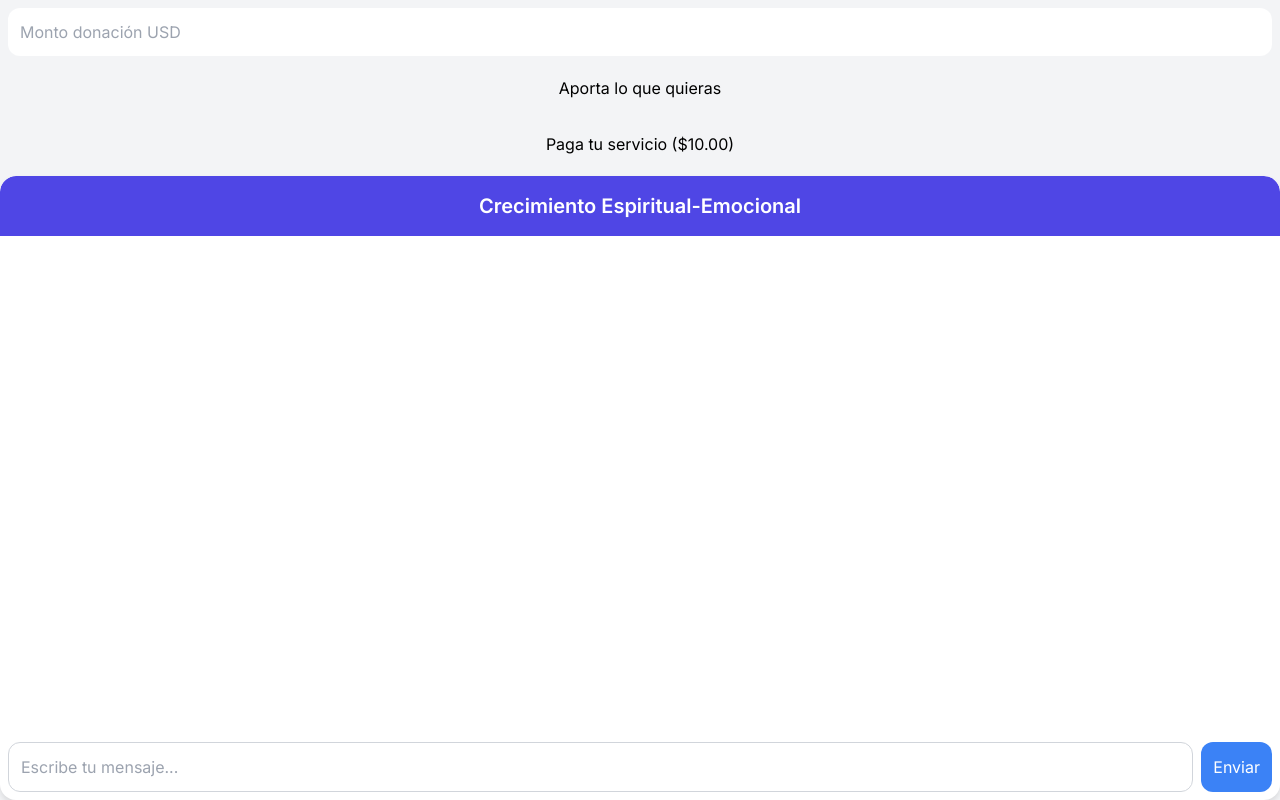
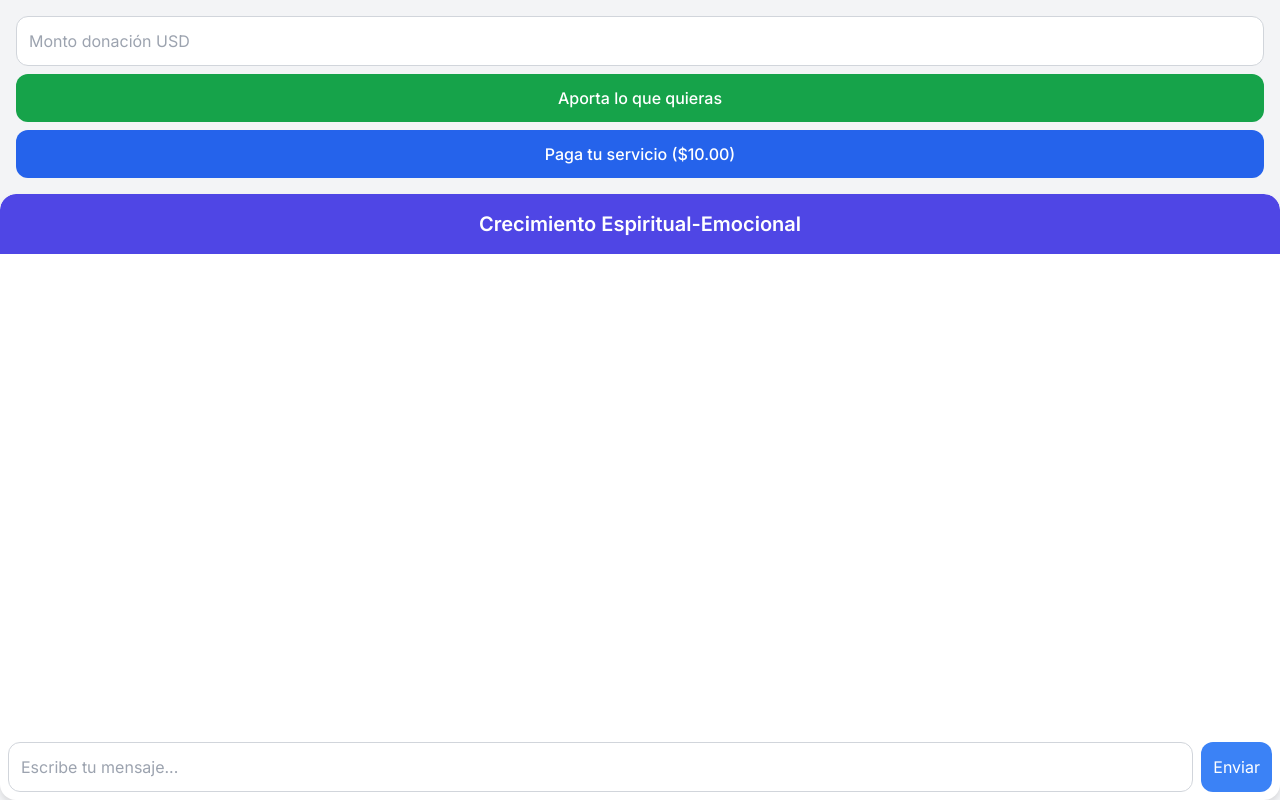
Before and after one commit to mayroga/Crecimiento-Espiritual--Emocional, a Flask app: page / in a window 1280 px wide. Run offline with Flask 3, Linux system fonts and the light colour scheme; some libraries are stand-ins or nearby versions.

Commit message:
Update index.html

```diff
--- a/templates/index.html
+++ b/templates/index.html
@@ -18,22 +18,36 @@
             margin: auto;
         }
 
+        /* Sección de pagos */
         .payment-section {
             background-color: #f3f4f6;
-            padding: 0.5rem;
+            padding: 1rem;
             display: flex;
             flex-direction: column;
             gap: 0.5rem;
         }
 
-        .payment-section input,
-        .payment-section button {
+        .payment-button {
+            padding: 0.75rem;
+            font-size: 1rem;
+            border-radius: 0.75rem;
+            color: white;
+            border: none;
+            font-weight: 500;
+        }
+
+        .donate-btn { background-color: #16a34a; }   /* Verde */
+        .service-btn { background-color: #2563eb; }  /* Azul */
+
+        .payment-section input {
             width: 100%;
-            font-size: 1rem;
             padding: 0.75rem;
             border-radius: 0.75rem;
+            border: 1px solid #d1d5db;
+            font-size: 1rem;
         }
 
+        /* Chat */
         .chat-container {
             flex: 1;
             display: flex;
@@ -121,8 +135,8 @@
         <!-- Sección de pagos siempre visible -->
         <div class="payment-section">
             <input type="number" id="donation-amount" placeholder="Monto donación USD" min="4.99" step="0.01">
-            <button id="donate-button">Aporta lo que quieras</button>
-            <button id="service-button">Paga tu servicio ($10.00)</button>
+            <button id="donate-button" class="payment-button donate-btn">Aporta lo que quieras</button>
+            <button id="service-button" class="payment-button service-btn">Paga tu servicio ($10.00)</button>
         </div>
 
         <!-- Chat scrollable -->
```
